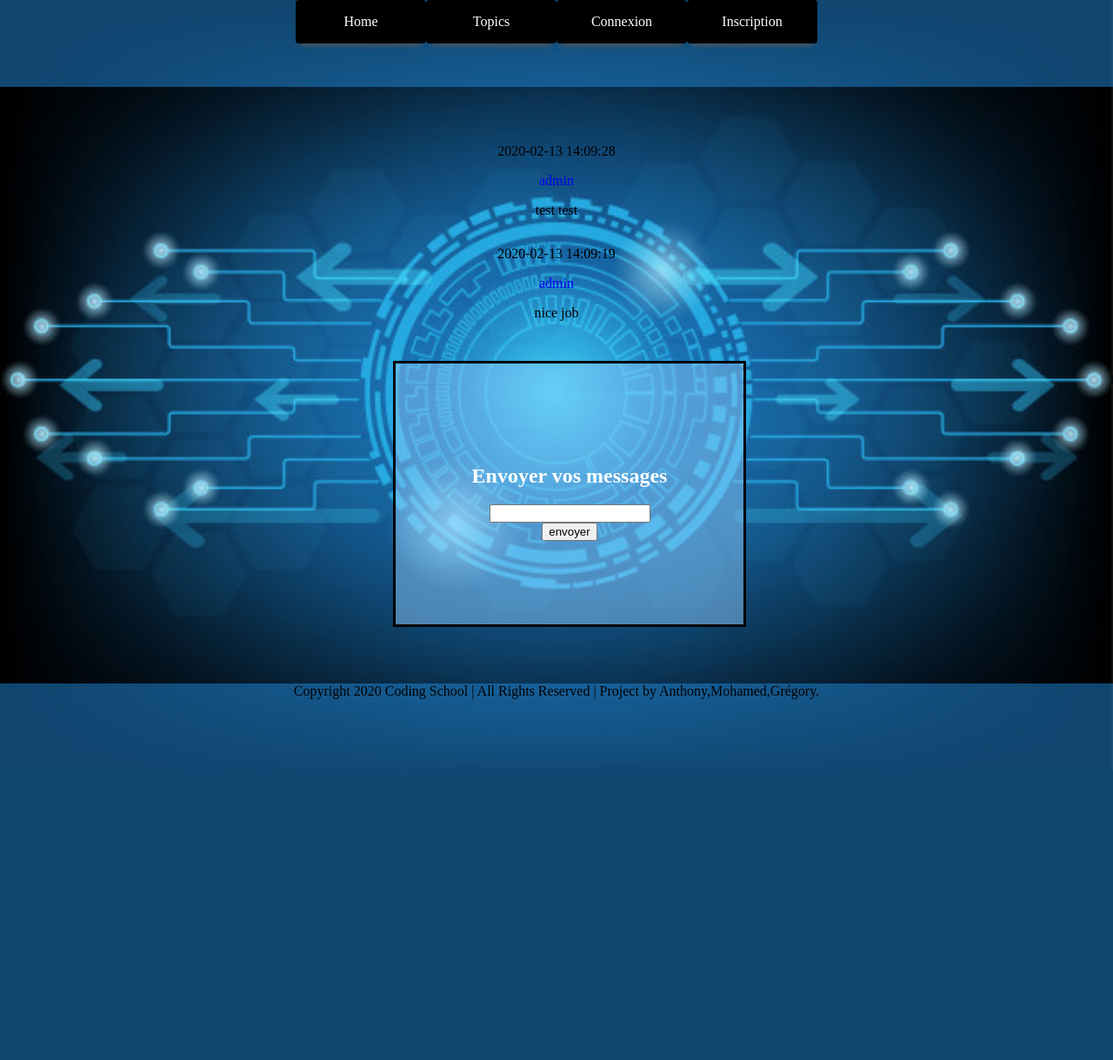
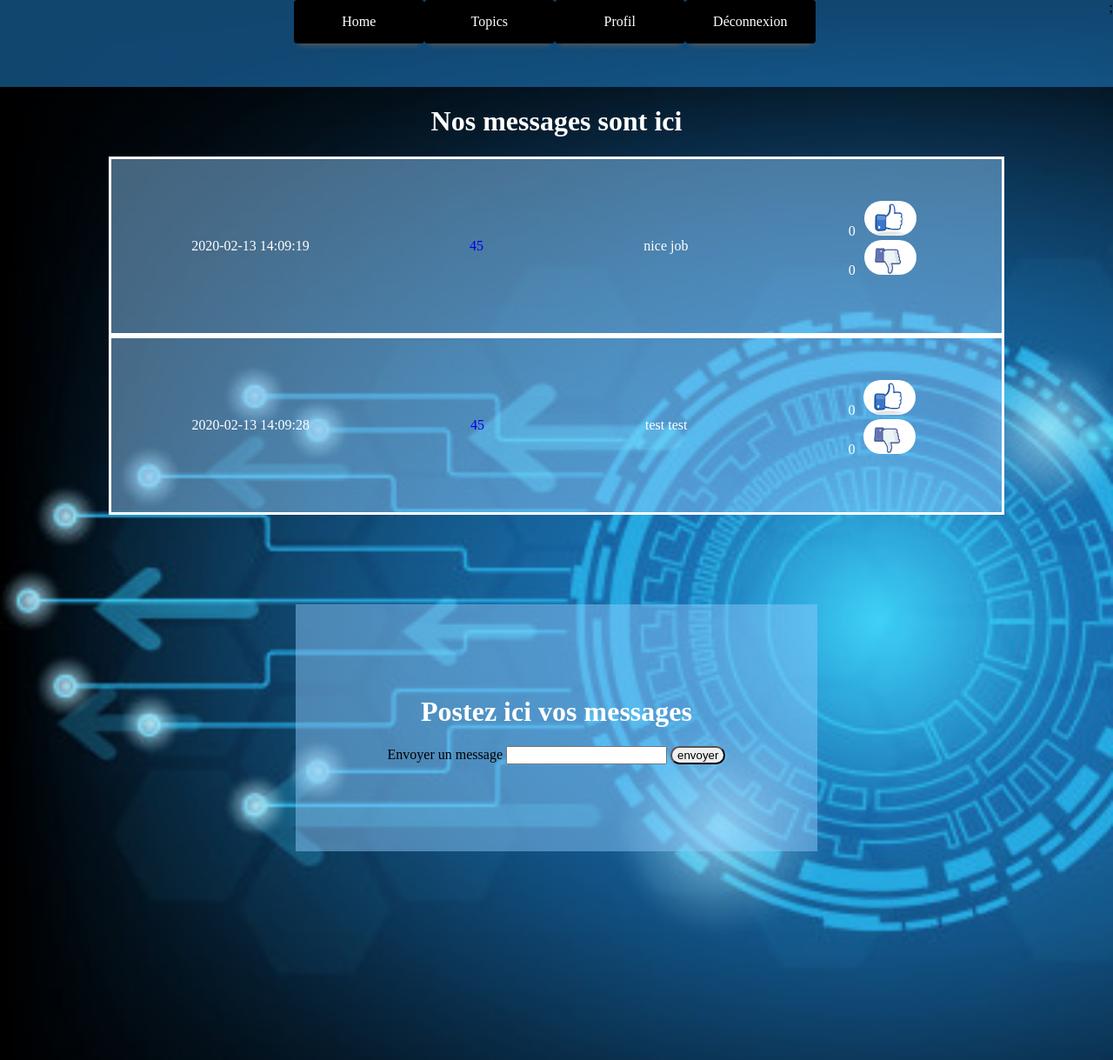
Before and after one commit to gregory-fauvel/forum, a PHP site: page /message.php?id=45 in a window 1280 px wide. Shown: the top 1219 px of the page at 87% size. Before the commit the page ends 886 px from the top, so only its background shows below. Run offline with PHP 8.4, Linux system fonts and the light colour scheme; a user stored in the database is signed in; data comes from the database, SQL or seed files in the repository.

Commit message:
like dislike fonctionnel css des pages message.php

```diff
--- /dev/null
+++ b/READ FIRST.txt
@@ -0,0 +1,3 @@
+Thank you for downloading!
+
+If you use twitter be sure to follow me @MixoFX :)
--- a/forum.css
+++ b/forum.css
@@ -253,7 +253,31 @@
 	margin-top: 30px;
 
 }
+.contmessage{
+	display: flex;
+	flex-direction:row;
+	justify-content:space-around;
+	align-items: center;
+	background-color:#8ecbfb7a;
+	border:solid;
+	width: 80%;
+	height: 200px;
+	color: white;
+}
 
+
+.logovote{
+	background: none;
+	border: 0;
+    border-radius: 50px;
+}
+.logovote-2
+{
+	cursor: pointer;
+	width: 60px;
+    height: 40px;
+    border-radius: 50px;
+}
 /*barre nav*/
 a{
 	text-align:center;
--- a/message.php
+++ b/message.php
@@ -1,24 +1,13 @@
-
-<html>
-<head>
-  <title>forumtmessage</title>
-  <meta charset="utf-8">
-  <link rel="stylesheet" type="text/css" href="forum.css">
-
-</head>
-
-<body class="inscription">
-  <header class="header">
-   <?php include 'bar-nav.php';?>
-
-  </header>
-        <section id="message">
 <?php
 session_start();
 $connexion = mysqli_connect("localhost", "root", "", "forum");
 date_default_timezone_set('europe/paris');
-
-
+?>
+<header class="header">
+<?php include 'bar-nav.php'?>;
+</header>
+<h1 class="titre">Nos messages sont ici</h1>
+<?php
 $id = $_GET["id"];
 
 $requete= "SELECT * FROM conversations WHERE id = $id";
@@ -43,46 +32,66 @@
    $resultatmes = mysqli_fetch_assoc($querymes);
 
    $idmessage = $resultatmes["id"];
-   $requetelike = "INSERT INTO interaction (user_id, message_id, aime, aimepas) VALUES ($iduser, $idmessage, 0, 0)";
+
     $querylike = mysqli_query($connexion, $requetelike);
 
     header("location:message.php?id=$id");
 }
 
-$requete1 = "SELECT message, message.date, conv_id, login, utilisateurs.id, message_id, SUM(aime) AS like_total, SUM(aimepas) AS dislike_total FROM interaction INNER JOIN utilisateurs ON interaction.user_id = utilisateurs.id INNER JOIN message ON interaction.message_id = message.id WHERE message.conv_id = $id GROUP BY interaction.message_id ORDER BY message.id DESC";
+$requete1 = "SELECT message.id, message, message.date, conv_id, login, utilisateurs.id FROM utilisateurs INNER JOIN message ON utilisateurs.id = message.user_id WHERE message.conv_id = $id ORDER BY message.id ASC";
 $query1 = mysqli_query($connexion, $requete1);
 $resultat1 = mysqli_fetch_all($query1);
+//var_dump($resultat1);
+$i = 0;
 
-foreach ($resultat1 as list($message, $date, $convid, $login, $iduser, $messid, $like, $dislike))
+foreach ($resultat1 as list($test, $message, $date, $login, $iduser))
  {
+ echo "<div class='contmessage'>";
+  $idmsg = $resultat1[$i][0];
     echo "<p>".$date."</p>";
     ?>
     <a href="users.php?id=<?php echo $iduser ?>"><?php echo $login ?></a>
     <?php
     echo "<p>".$message."</p>";
 
+    include("message2.php");
+
+    $i += 1;
+    echo "</div>";
+
  }
 if (isset($_SESSION["login"])) {
         ?>
 
-            <form class="form"action="message.php?id=<?php echo $id ?>" method="post" class="">
-                 <h1 class="titre">Envoyer vos messages</h1>
-                <input type="text" name="message" required>
-                <input type="submit" value="envoyer" name="envoyer">
-            </form>
 
 
+<html>
+<head>
+  <title>forumtmessage</title>
+  <meta charset="utf-8">
+  <link rel="stylesheet" type="text/css" href="forum.css">
 
+</head>
+
+<body class="inscription">
+  <div class="conteneur1">
+  <h1 class="titre">Postez ici vos messages</h1>
+
+            <form action="message.php?id=<?php echo $id ?>" method="post" class="">
+                <label>Envoyer un message</label>
+                <input type="text" name="message" required>
+                <input class="bouton" type="submit" value="envoyer" name="envoyer">
+            </form>
 
         <?php
         }
 
         ?>
-      </section>
+      </div>
 
+    <footer class="footer">
+      <aside> Copyright 2020 Coding School | All Rights Reserved | Project by Anthony,Mohamed,Grégory. </aside>
 
-        <footer class="footer">
-           <aside> Copyright 2020 Coding School | All Rights Reserved | Project by Anthony,Mohamed,Grégory. </aside>
-        </footer>
-          </body>
-</html>
+    </footer>
+  </body>
+  </html>
--- a/message2.php
+++ b/message2.php
@@ -1,35 +1,40 @@
 <?php
-session_start();
 				$connexion=mysqli_connect('localhost', 'root', '', 'forum');
 				$id=$_GET['id'];
 				$user = $_SESSION['id'];
-				$requete="SELECT * FROM `interaction` WHERE message_id=$id AND user_id=$user ";
+				$requete="SELECT * FROM `interaction` WHERE message_id=$idmsg AND user_id=$user ";
 				$query=mysqli_query($connexion,$requete);
 				$resultat=mysqli_fetch_array($query);
-				var_dump($resultat);
 
-		if (isset($_POST['jaime']))
+
+
+		if (isset($_POST["jaime$i"]))
 		{
 
-			 if($resultat[3] == 0)  //si il na pas fait de jaime
+			 if(empty($resultat))  //si il na pas fait de jaime
 
 			{
-
-				$jaime1 = 0;
-	            $jaimepas1 = 0;
-				$jaime = $_POST['jaime'];
-				$jaimepas = $_POST['jaimepas'];
+				$jaime = $_POST["jaime$i"];
 				$aime = $resultat[3];
 				$aimepas= $resultat[4];
-				$update= "UPDATE interaction SET aime= 1  , aimepas= 0 WHERE message_id= $id AND user_id= $user";
+				$update= "INSERT INTO interaction (user_id, message_id, aime, aimepas) VALUES ($user, $idmsg, 1, 0)";
 				$query2=mysqli_query($connexion,$update);
 
+			}
+			elseif ( !empty($resultat) && $resultat[3] == -1 ) {
+				$jaime = $_POST["jaime$i"];
+				$aime = $resultat[3];
+				$aimepas= $resultat[4];
+				// var_dump($aime);
+				$updatepas= "UPDATE interaction SET aime = 1 WHERE message_id= $idmsg AND user_id= $user";
+				$querypas=mysqli_query($connexion,$updatepas);
+				// var_dump($querypas);
 			}
 		else{
 				$aime = $resultat[3];
 				$aimepas= $resultat[4];
-				$update3= "UPDATE interaction SET aime= 0  , aimepas= 0 WHERE message_id= $id AND user_id= $user";
-				$query3=mysqli_query($connexion,$update3);
+				$updatepas2= "DELETE FROM interaction WHERE message_id= $idmsg AND user_id= $user";
+				$query3=mysqli_query($connexion,$updatepas2);
 
 
 			}
@@ -37,60 +42,60 @@
 		}
 
 		// si il a fait un jaime pas
-		if (isset($_POST['jaimepas']))
+		if (isset($_POST["jaimepas$i"]))
 		{
 			//si il na pas fait de jaime pas
-			 if($resultat[4] == 0)
+			 if(empty($resultat))
 			{
-
-				$jaime1 = 0;
-	            $jaimepas1 = 0;
-				$jaime = $_POST['jaime'];
-				$jaimepas = $_POST['jaimepas'];
+				$jaimepas = $_POST["jaimepas$i"];
 				$aime = $resultat[3];
 				$aimepas= $resultat[4];
-				var_dump($aime);
-				$updatepas= "UPDATE interaction SET aime= 0  , aimepas= 2 WHERE message_id= $id AND user_id= $user";
+				// var_dump($aime);
+				$updatepas= "INSERT INTO interaction (user_id, message_id, aime, aimepas) VALUES ($user, $idmsg, -1, 0)";
 				$querypas=mysqli_query($connexion,$updatepas);
-				var_dump($querypas);
+				// var_dump($querypas);
 
+			}
+			elseif ( !empty($resultat) && $resultat[3] == 1 ) {
+				$jaimepas = $_POST["jaimepas$i"];
+				$aime = $resultat[3];
+				$aimepas= $resultat[4];
+				// var_dump($aime);
+				$updatepas= "UPDATE interaction SET aime = -1 WHERE message_id= $idmsg AND user_id= $user";
+				$querypas=mysqli_query($connexion,$updatepas);
+				// var_dump($querypas);
 			}
 		else
 			{
 
 				$aime = $resultat[3];
 				$aimepas= $resultat[4];
-				$updatepas2= "UPDATE interaction SET aime= 0  , aimepas= 0 WHERE message_id= $id AND user_id= $user";
+				$updatepas2= "DELETE FROM interaction WHERE message_id= $idmsg AND user_id= $user";
 				$querypas2=mysqli_query($connexion,$updatepas2);
-				var_dump($querypas2);
+				// var_dump($querypas2);
 
 			}
 		}
 
 
-				 $count="SELECT COUNT(*) FROM interaction WHERE aime = 1";
+				 $count="SELECT COUNT(*) FROM interaction WHERE message_id= $idmsg AND  aime = 1";
 				 $countquery=mysqli_query($connexion,$count);
 				 $resultataime= mysqli_fetch_all($countquery);
-				 var_dump($resultataime);
+				 // var_dump($resultataime);
 
-				 $count2="SELECT COUNT(*) FROM interaction WHERE aimepas = 2";
+				 $count2="SELECT COUNT(*) FROM interaction WHERE message_id= $idmsg AND aime = -1" ;
+				 //echo $count2;
 				 $countquery2=mysqli_query($connexion,$count2);
 				 $resultataime2= mysqli_fetch_all($countquery2);
-				 var_dump($resultataime2);
+				  // var_dump($resultataime2);
 
 
 
 ?>
-<html >
-<head>
- <meta charset="utf-8">
-</head>
-<body>
-<form method='POST' action="message2.php?id=<?php echo $id; ?>">
-	<label>J aime</label>
-	<input type="submit" name="jaime" value="jaime"></br>
-	<label>J aime pas</label>
-	<input type="submit" name="jaimepas" value="jaimepas"></br>
+
+<form method='POST' action="message.php?id=<?php echo $id; ?>">
+	<label><?php echo $resultataime[0][0] ?></label>
+	<button class="logovote" name="jaime<?php echo $i ?>"><img class="logovote-2" src="img/aime.jpg"></button><br />
+	<label><?php echo $resultataime2[0][0] ?></label>
+	<button class="logovote" name="jaimepas<?php echo $i ?>"><img class="logovote-2" src="img/aimepas.jpg"></button><br />
 </form>
-</body>
-</html>
--- a/users.php
+++ b/users.php
@@ -16,7 +16,7 @@
 
     $requete = "SELECT * FROM utilisateurs WHERE id= $id";
     $req = mysqli_query($connexion, $requete);
-    $data = mysqli_fetch_assoc($req);
+    $data = mysqli_fetch_all($req);
 
   ?>
 
```
Also changed, not shown: img/aime.jpg (added), img/aimepas.jpg (added).
